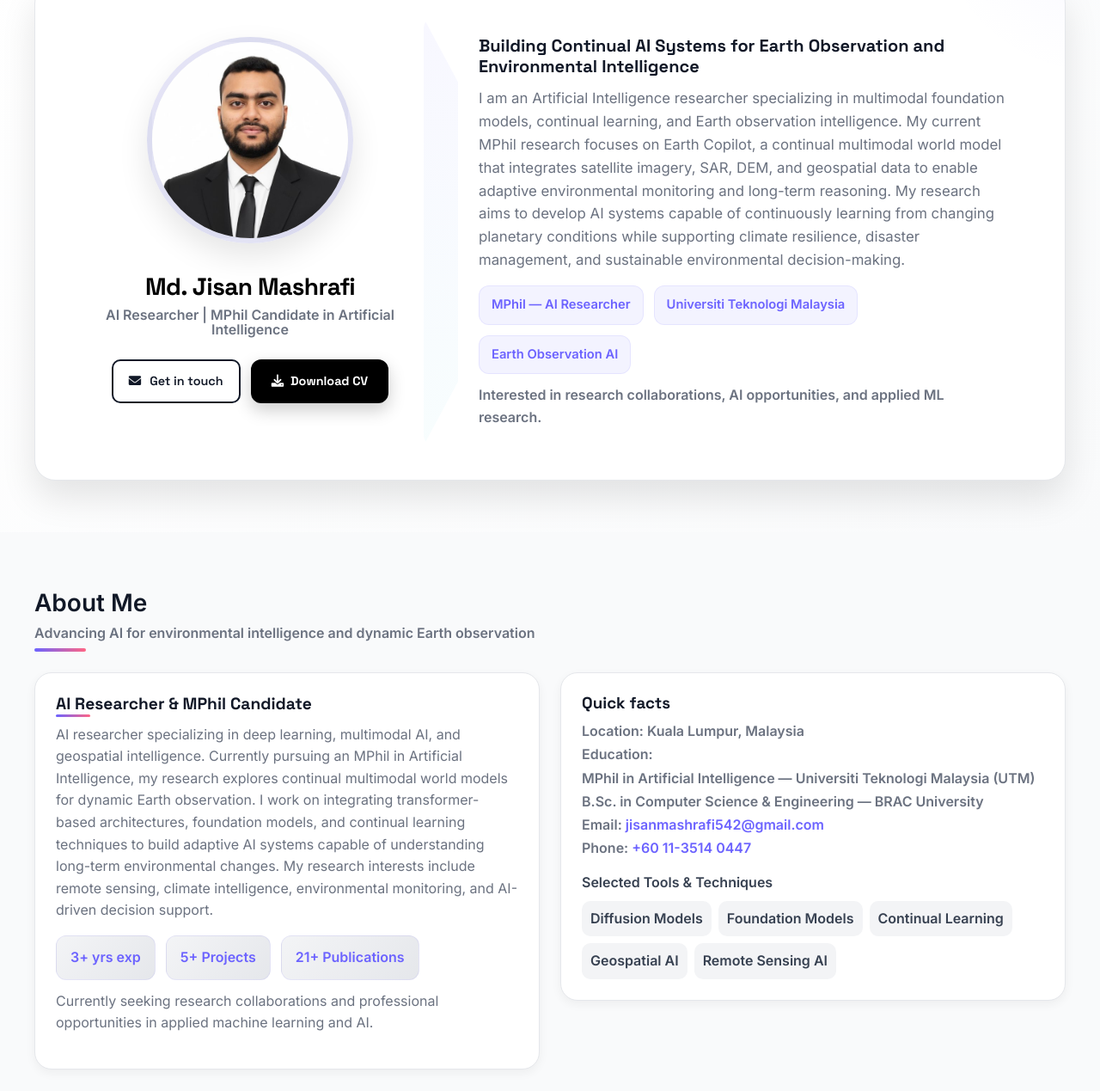
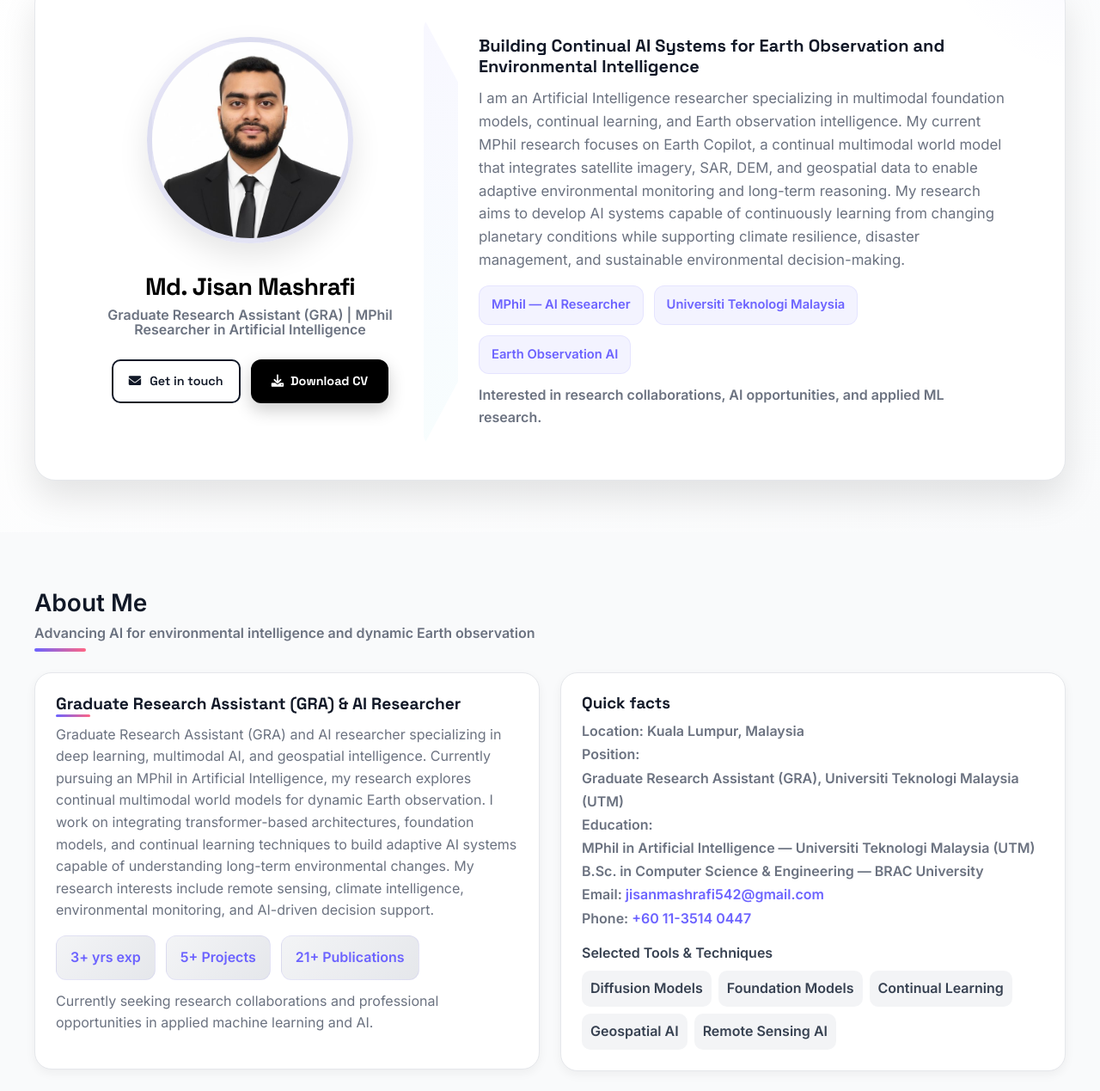
Before and after one commit to mdjisanmashrafi/mdjisanmashrafi.github.io, a plain HTML site: page index.html in a window 1280 px wide. Shown: the part 140-1409 px from the top of the page at 86% size. Drawn offline with Linux system fonts and the light colour scheme.

Commit message:
Update index.html

```diff
--- a/index.html
+++ b/index.html
@@ -1357,12 +1357,11 @@
 
           <div class="hero-name">
             <h1 id="heroHeading">Md. Jisan Mashrafi</h1>
-            <div class="role">AI Researcher | MPhil Candidate in Artificial Intelligence</div>
-          </div>
+<div class="role">Graduate Research Assistant (GRA) | MPhil Researcher in Artificial Intelligence</div>          </div>
 
           <div class="hero-cta">
             <a class="btn btn-outline" href="#contact"><i class="fas fa-envelope"></i> Get in touch</a>
-            <a class="btn btn-cv" href="https://drive.google.com/file/d/1jFSerXKjJo_L0Eyw6otq5GaSzSuK-Q1l/view?usp=drive_link" target="_blank"><i class="fas fa-download"></i> Download CV</a>
+            <a class="btn btn-cv" href="https://drive.google.com/file/d/18sO4GU8pgxscjt4gtzJ56O7Vb1n-sE7X/view?usp=sharing" target="_blank"><i class="fas fa-download"></i> Download CV</a>
           </div>
         </div>
 
@@ -1397,8 +1396,8 @@
 
         <div class="about-grid" role="region" aria-label="About content">
           <div class="about-card about-bio">
-            <h3>AI Researcher & MPhil Candidate</h3>
-            <p>AI researcher specializing in deep learning, multimodal AI, and geospatial intelligence. Currently pursuing an MPhil in Artificial Intelligence, my research explores continual multimodal world models for dynamic Earth observation. I work on integrating transformer-based architectures, foundation models, and continual learning techniques to build adaptive AI systems capable of understanding long-term environmental changes. My research interests include remote sensing, climate intelligence, environmental monitoring, and AI-driven decision support.</p>
+<h3>Graduate Research Assistant (GRA) & AI Researcher</h3>
+<p>Graduate Research Assistant (GRA) and AI researcher specializing in deep learning, multimodal AI, and geospatial intelligence. Currently pursuing an MPhil in Artificial Intelligence, my research explores continual multimodal world models for dynamic Earth observation. I work on integrating transformer-based architectures, foundation models, and continual learning techniques to build adaptive AI systems capable of understanding long-term environmental changes. My research interests include remote sensing, climate intelligence, environmental monitoring, and AI-driven decision support.</p>
 
             <div class="about-stats" style="margin-top:10px">
               <div class="about-stat">3+ yrs exp</div>
@@ -1413,8 +1412,9 @@
             <h3 style="margin-bottom:8px">Quick facts</h3>
             <ul style="list-style:none;color:var(--muted);font-weight:600;line-height:1.7;padding-left:0">
               <li><strong>Location:</strong> Kuala Lumpur, Malaysia</li>
-              <li><strong>Education:</strong><br>MPhil in Artificial Intelligence — Universiti Teknologi Malaysia (UTM)<br>B.Sc. in Computer Science & Engineering — BRAC University</li>
-              <li><strong>Email:</strong> <a href="mailto:jisanmashrafi542@gmail.com">jisanmashrafi542@gmail.com</a></li>
+<li><strong>Position:</strong><br>Graduate Research Assistant (GRA), Universiti Teknologi Malaysia (UTM)</li>
+
+<li><strong>Education:</strong><br>MPhil in Artificial Intelligence — Universiti Teknologi Malaysia (UTM)<br>B.Sc. in Computer Science & Engineering — BRAC University</li>              <li><strong>Email:</strong> <a href="mailto:jisanmashrafi542@gmail.com">jisanmashrafi542@gmail.com</a></li>
               <li><strong>Phone:</strong> <a href="tel:+60 11-3514 0447">+60 11-3514 0447</a></li>
             </ul>
 
```
